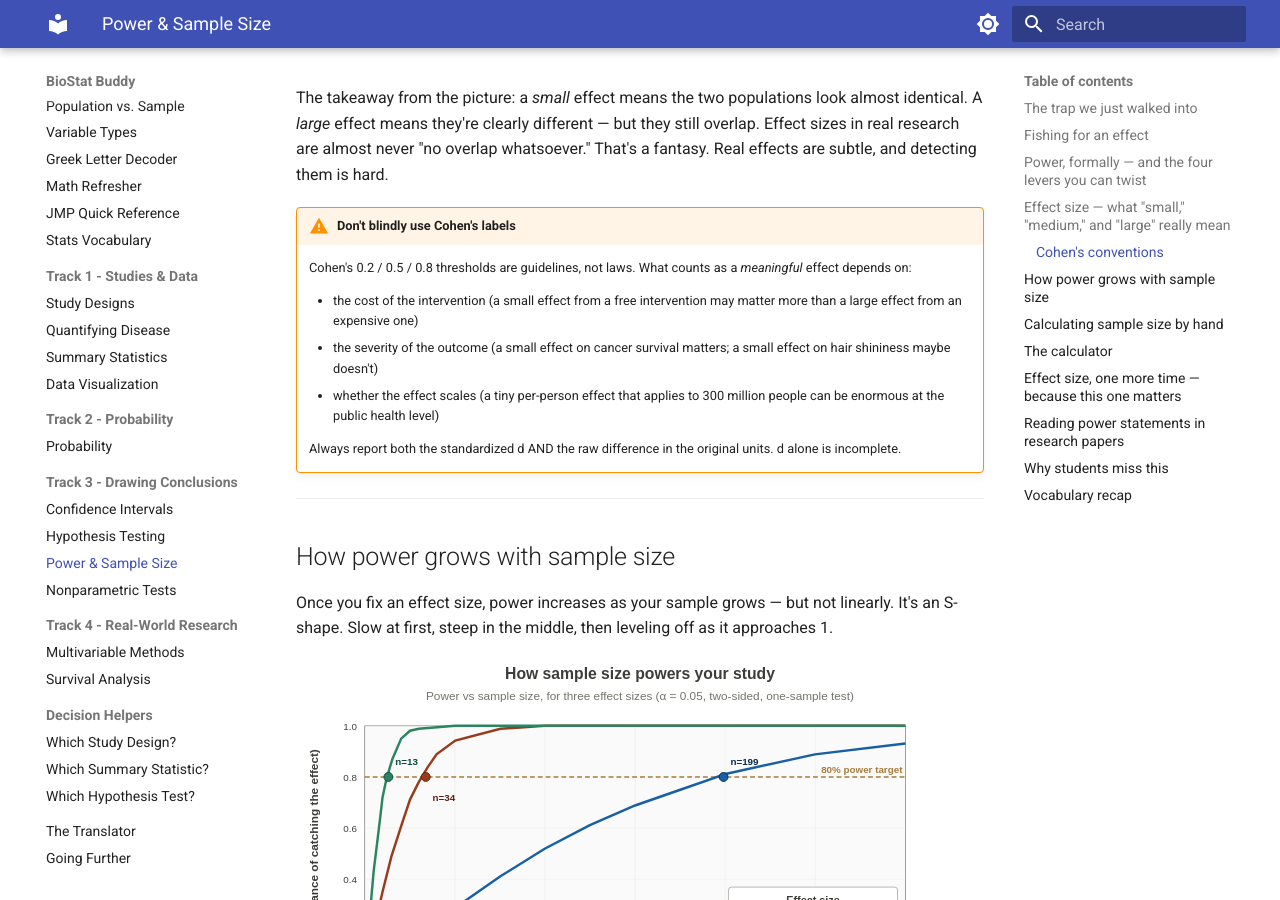
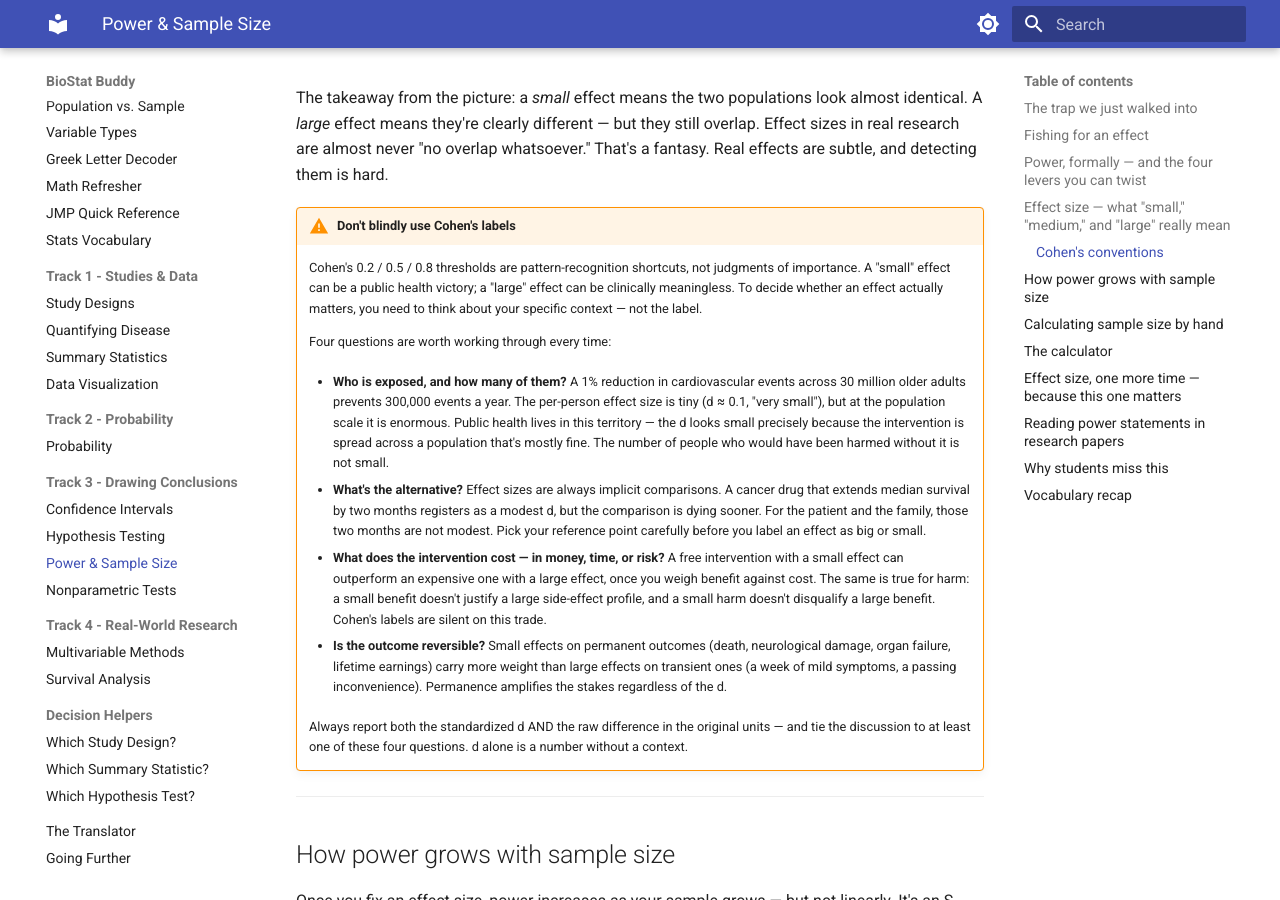
Before and after one commit to marywmathis/biostat-buddy, an MkDocs documentation site: the page built from docs/track-3-conclusions/ch8-power-sample-size.md, in a window 1280 px wide and 900 px high, scrolled down 4047 px. Built offline with MkDocs 1.6.1 and Material for MkDocs 9.7.7, drawn with Linux system fonts in a browser that asks for light colours.

```diff
--- a/docs/track-3-conclusions/ch8-power-sample-size.md
+++ b/docs/track-3-conclusions/ch8-power-sample-size.md
@@ -110,13 +110,19 @@
 The takeaway from the picture: a *small* effect means the two populations look almost identical. A *large* effect means they're clearly different — but they still overlap. Effect sizes in real research are almost never "no overlap whatsoever." That's a fantasy. Real effects are subtle, and detecting them is hard.
 
 !!! warning "Don't blindly use Cohen's labels"
-    Cohen's 0.2 / 0.5 / 0.8 thresholds are guidelines, not laws. What counts as a *meaningful* effect depends on:
+    Cohen's 0.2 / 0.5 / 0.8 thresholds are pattern-recognition shortcuts, not judgments of importance. A "small" effect can be a public health victory; a "large" effect can be clinically meaningless. To decide whether an effect actually matters, you need to think about your specific context — not the label.
 
-    - the cost of the intervention (a small effect from a free intervention may matter more than a large effect from an expensive one)
-    - the severity of the outcome (a small effect on cancer survival matters; a small effect on hair shininess maybe doesn't)
-    - whether the effect scales (a tiny per-person effect that applies to 300 million people can be enormous at the public health level)
+    Four questions are worth working through every time:
 
-    Always report both the standardized d AND the raw difference in the original units. d alone is incomplete.
+    - **Who is exposed, and how many of them?** A 1% reduction in cardiovascular events across 30 million older adults prevents 300,000 events a year. The per-person effect size is tiny (d ≈ 0.1, "very small"), but at the population scale it is enormous. Public health lives in this territory — the d looks small precisely because the intervention is spread across a population that's mostly fine. The number of people who would have been harmed without it is not small.
+
+    - **What's the alternative?** Effect sizes are always implicit comparisons. A cancer drug that extends median survival by two months registers as a modest d, but the comparison is dying sooner. For the patient and the family, those two months are not modest. Pick your reference point carefully before you label an effect as big or small.
+
+    - **What does the intervention cost — in money, time, or risk?** A free intervention with a small effect can outperform an expensive one with a large effect, once you weigh benefit against cost. The same is true for harm: a small benefit doesn't justify a large side-effect profile, and a small harm doesn't disqualify a large benefit. Cohen's labels are silent on this trade.
+
+    - **Is the outcome reversible?** Small effects on permanent outcomes (death, neurological damage, organ failure, lifetime earnings) carry more weight than large effects on transient ones (a week of mild symptoms, a passing inconvenience). Permanence amplifies the stakes regardless of the d.
+
+    Always report both the standardized d AND the raw difference in the original units — and tie the discussion to at least one of these four questions. d alone is a number without a context.
 
 ---
 
```
